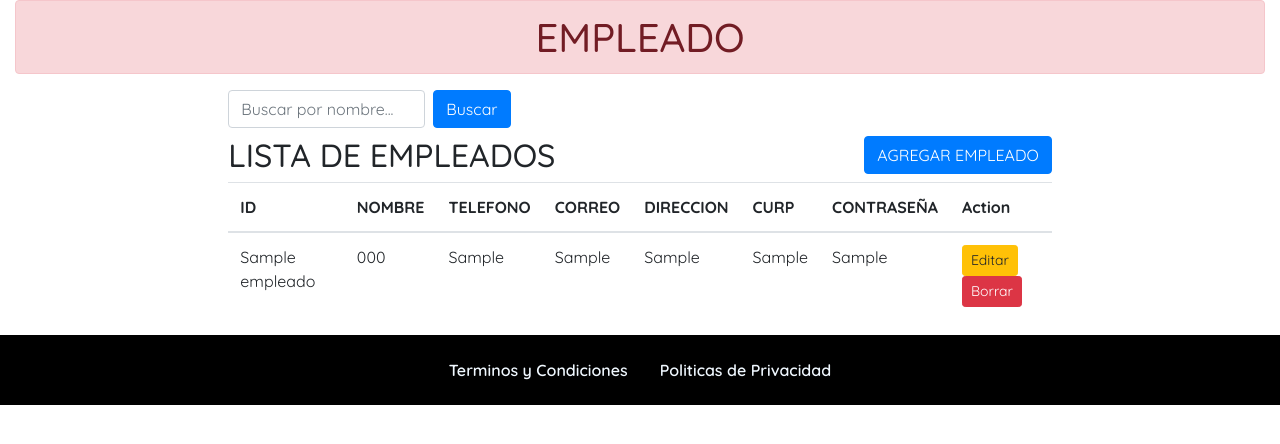
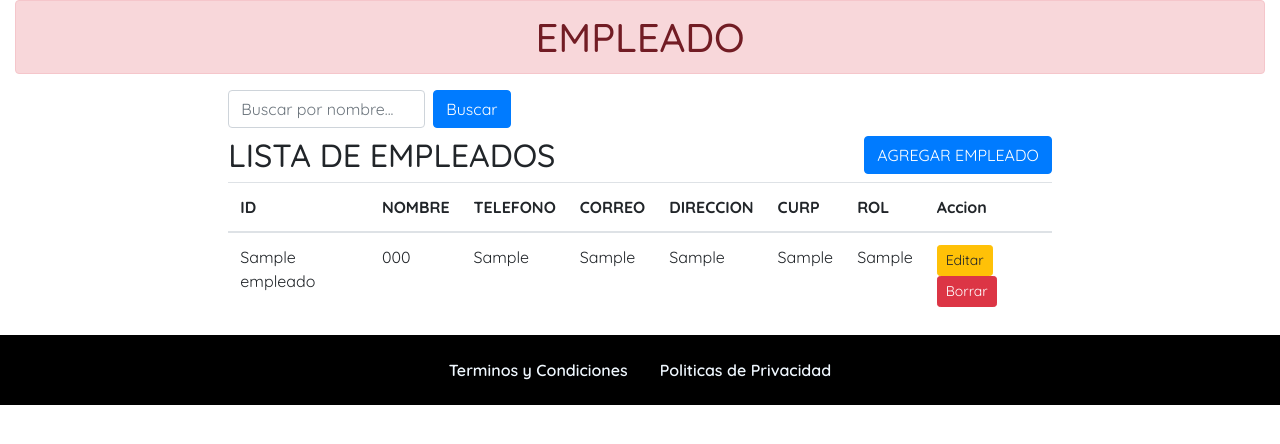
Before and after one commit to SantiagoAHS/SIPDH, a Flask app: page /empleado in a window 1280 px wide. Shown: the part 120-564 px from the top of the page. Run offline with Flask 3, Linux system fonts and the light colour scheme; tables that the repository leaves empty or names only in its code hold one stand-in row (values such as "Sample post"); some libraries are stand-ins or nearby versions.

Commit message:
02 version 1.1

```diff
--- a/app/app.py
+++ b/app/app.py
@@ -40,7 +40,7 @@ def login():
 
         # Consultar la base de datos para verificar las credenciales
         cur = mysql.connection.cursor()
-        cur.execute("SELECT id_empleado, nombre, contraseña, rol FROM empleado WHERE nombre = %s", (nombre_usuario,))
+        cur.execute("SELECT id_empleado, nombre, contraseña, rol FROM empleados WHERE nombre = %s", (nombre_usuario,))
         usuario = cur.fetchone()
         cur.close()
 
@@ -206,7 +206,7 @@ def empleado():
 
         # Consultar la base de datos para obtener los empleados que coincidan con el término de búsqueda
         cur = mysql.connection.cursor()
-        cur.execute("SELECT * FROM empleado WHERE nombre LIKE %s", ('%' + search_term + '%',))
+        cur.execute("SELECT * FROM empleados WHERE nombre LIKE %s", ('%' + search_term + '%',))
         data = cur.fetchall()
         cur.close()
 
@@ -214,7 +214,7 @@ def empleado():
 
     # Si la solicitud es GET, mostrar todos los empleados sin filtrar
     cur = mysql.connection.cursor()
-    cur.execute("SELECT * FROM empleado")
+    cur.execute("SELECT * FROM empleados")
     data = cur.fetchall()
     cur.close()
 
@@ -230,9 +230,10 @@ def insert_e():
         direccion= request.form['direccion']
         curp= request.form['curp']
         contraseña= request.form['contraseña']
+        rol=request.form['rol']
         cur = mysql.connection.cursor()
-        cur.execute("INSERT INTO empleado (nombre,telefono,correo,direccion,curp,contraseña) VALUES (%s, %s, %s, %s, %s, %s)",
-                    (nombre,telefono,correo,direccion,curp,contraseña))
+        cur.execute("INSERT INTO empleados (nombre,telefono,correo,direccion,curp,contraseña,rol) VALUES (%s, %s, %s, %s, %s, %s,%s)",
+                    (nombre,telefono,correo,direccion,curp,contraseña,rol))
         mysql.connection.commit()
         return redirect(url_for('empleado'))
 
@@ -240,7 +241,7 @@ def insert_e():
 def delete_e(id_data):
     flash("Record Has Been Deleted Successfully")
     cur = mysql.connection.cursor()
-    cur.execute("DELETE FROM empleado WHERE id_empleado=%s", (id_data,))
+    cur.execute("DELETE FROM empleados WHERE id_empleado=%s", (id_data,))
     mysql.connection.commit()
     return redirect(url_for('empleado'))
 
@@ -253,9 +254,10 @@ def update_e():
         direccion= request.form['direccion']
         curp= request.form['curp']
         contraseña= request.form['contraseña']
+        rol=request.form['rol']
         cur = mysql.connection.cursor()
-        cur.execute("UPDATE empleado SET nombre=%s,telefono=%s ,correo=%s,direccion=%s ,curp=%s ,contraseña=%s WHERE id_empleado=%s",
-                    (nombre,telefono,correo,direccion,curp,contraseña,id_data,))
+        cur.execute("UPDATE empleados SET nombre=%s,telefono=%s ,correo=%s,direccion=%s ,curp=%s ,contraseña=%s, rol=%s WHERE id_empleado=%s",
+                    (nombre,telefono,correo,direccion,curp,contraseña,rol,id_data,))
         flash("Data Updated Successfully")
         mysql.connection.commit()
         return redirect(url_for('empleado'))
@@ -269,7 +271,7 @@ def provedor():
 
         # Consultar la base de datos para obtener los proveedores que coincidan con el término de búsqueda
         cur = mysql.connection.cursor()
-        cur.execute("SELECT * FROM provedor WHERE nombre LIKE %s", ('%' + search_term + '%',))
+        cur.execute("SELECT * FROM proveedores WHERE nombre LIKE %s", ('%' + search_term + '%',))
         data = cur.fetchall()
         cur.close()
 
@@ -277,7 +279,7 @@ def provedor():
 
     # Si la solicitud es GET, mostrar todos los proveedores sin filtrar
     cur = mysql.connection.cursor()
-    cur.execute("SELECT * FROM provedor")
+    cur.execute("SELECT * FROM proveedores")
     data = cur.fetchall()
     cur.close()
 
@@ -288,12 +290,12 @@ def insert_pe():
     if request.method == "POST":
         flash("Data Inserted Successfully")
         nombre= request.form['nombre']
+        direccion= request.form['direccion']
         telefono= request.form['telefono']
         correo= request.form['correo']
-        direccion= request.form['direccion']
         cur = mysql.connection.cursor()
-        cur.execute("INSERT INTO provedor (nombre,telefono,correo,direccion) VALUES (%s, %s, %s, %s)",
-                    (nombre,telefono,correo,direccion))
+        cur.execute("INSERT INTO proveedores (nombre, direccion, telefono, correo) VALUES (%s, %s, %s, %s)",
+            (nombre, direccion, telefono, correo))
         mysql.connection.commit()
         return redirect(url_for('provedor'))
 
@@ -301,23 +303,23 @@ def insert_pe():
 def delete_pe(id_data):
     flash("Record Has Been Deleted Successfully")
     cur = mysql.connection.cursor()
-    cur.execute("DELETE FROM provedor WHERE id_provedor=%s", (id_data,))
+    cur.execute("DELETE FROM proveedores WHERE id_proveedor=%s", (id_data,))
     mysql.connection.commit()
     return redirect(url_for('provedor'))
 
-@app.route('/update_pe', methods= ['POST'])
+@app.route('/update_pe', methods=['POST'])
 def update_pe():
-        id_data= request.form['id_provedor']
-        nombre= request.form['nombre']
-        telefono= request.form['telefono']
-        correo= request.form['correo']
-        direccion = request.form['direccion']
-        cur = mysql.connection.cursor()
-        cur.execute("UPDATE provedor SET nombre=%s ,telefono=%s ,correo=%s, direccion=%s WHERE id_provedor=%s",
-                    (nombre,telefono,correo,direccion,id_data,))
-        flash("Data Updated Successfully")
-        mysql.connection.commit()
-        return redirect(url_for('provedor'))
+    id_data = request.form['id_proveedor']
+    nombre = request.form['nombre']
+    telefono = request.form['telefono']
+    correo = request.form['correo']
+    direccion = request.form['direccion']
+    cur = mysql.connection.cursor()
+    cur.execute("UPDATE proveedores SET nombre=%s, direccion=%s, telefono=%s, correo=%s WHERE id_proveedor=%s",
+                (nombre, direccion, telefono, correo, id_data,))
+    flash("Data Updated Successfully")
+    mysql.connection.commit()
+    return redirect(url_for('provedor'))
 
 #Categoria
 @app.route('/categoria', methods=['GET', 'POST'])
--- a/app/templates/administrador/categorias.html
+++ b/app/templates/administrador/categorias.html
@@ -222,7 +222,7 @@
 
                               <div class="form-group">
                                   <label>DESCRIPCION</label>
-                                  <input value="{{row.2}}" type="text" name="descripcion" class="form-control" id="exampleFormControlInput1" placeholder="INGRESA TELEFONO">
+                                  <input value="{{row.2}}" type="text" name="descripcion" class="form-control" id="exampleFormControlInput1" placeholder="INGRESA LA DESCRIPCION">
                               </div>
 
                               <button type="submit" class="btn btn-success mb-2">ACTUALIZAR</button>
--- a/app/templates/administrador/empleado.html
+++ b/app/templates/administrador/empleado.html
@@ -180,6 +180,11 @@
                             <input name="contraseña" type="text" class="form-control" id="exampleFormControlInput1" placeholder="INGRESA CONTRASEÑA">
                           </div>
 
+                          <div class="form-group">
+                            <label>ROL</label>
+                            <input name="rol" type="text" class="form-control" id="exampleFormControlInput1" placeholder="INGRESA ROL">
+                          </div>
+
                           <button type="submit" class="btn btn-primary mb-2">GUARDAR</button>
 
                       </form>
@@ -206,8 +211,8 @@
             <th scope="col">CORREO</th>
             <th scope="col">DIRECCION</th>
             <th scope="col">CURP</th>
-            <th scope="col">CONTRASEÑA</th>
-            <th scope="col">Action</th>
+            <th scope="col">ROL</th>
+            <th scope="col">Accion</th>
         </tr>
     </thead>
     <tbody>
@@ -219,7 +224,7 @@
         <td>{{row.3}}</td>
         <td>{{row.4}}</td>
         <td>{{row.5}}</td>
-        <td>{{row.6}}</td>
+        <td>{{row.7}}</td>
         <td>
             <a href="/update/{{row.0}}" class="btn btn-warning btn-sm" data-toggle="modal" data-target="#modaledit{{row.0}}">Editar</a>
             <a href="/delete_e/{{ row.0 }}" onclick="return confirm('Are Sure Want To Deleted ?')" class="btn btn-danger btn-sm">Borrar</a>
@@ -252,27 +257,32 @@
 
                               <div class="form-group">
                                   <label>TELEFONO</label>
-                                  <input value="{{row.2}}" type="text" name="telefono" class="form-control" id="exampleFormControlInput1" placeholder="INGRESA PRECIO">
+                                  <input value="{{row.2}}" type="text" name="telefono" class="form-control" id="exampleFormControlInput1" placeholder="INGRESA EL TELEFONO">
                               </div>
 
                               <div class="form-group">
                                   <label>CORREO</label>
-                                  <input value="{{row.3}}" name="correo" type="text" class="form-control" id="exampleFormControlInput1" placeholder="INGRESA CANTIDAD DE STOCK">
+                                  <input value="{{row.3}}" name="correo" type="text" class="form-control" id="exampleFormControlInput1" placeholder="INGRESA EL CORREO">
                                 </div>
 
                               <div class="form-group">
                                   <label>DIRECCION</label>
-                                  <input value="{{row.4}}" name="direccion" type="text" class="form-control" id="exampleFormControlInput1" placeholder="INGRESA DESCRIPCION">
+                                  <input value="{{row.4}}" name="direccion" type="text" class="form-control" id="exampleFormControlInput1" placeholder="INGRESA DIRECCION">
                                 </div>
 
                               <div class="form-group">
                                   <label>CURP</label>
-                                  <input value="{{row.5}}" name="curp" type="text" class="form-control" id="exampleFormControlInput1" placeholder="INGRESA LA CADOCIDAD">
+                                  <input value="{{row.5}}" name="curp" type="text" class="form-control" id="exampleFormControlInput1" placeholder="INGRESA EL CURP">
                                 </div>
 
                               <div class="form-group">
                                   <label>CONTRASEÑA</label>
-                                  <input value="{{row.6}}" name="contraseña" type="text" class="form-control" id="exampleFormControlInput1" placeholder="INGRESA LA ID DEL PROVEDOR">
+                                  <input value="{{row.6}}" name="contraseña" type="text" class="form-control" id="exampleFormControlInput1" placeholder="INGRESA LA CONTRAENIA">
+                                </div>
+
+                                <div class="form-group">
+                                  <label>ROL</label>
+                                  <input value="{{row.7}}" name="rol" type="text" class="form-control" id="exampleFormControlInput1" placeholder="INGRESA EL ROL">
                                 </div>
 
                               <button type="submit" class="btn btn-success mb-2">ACTUALIZAR</button>
--- a/app/templates/administrador/productos.html
+++ b/app/templates/administrador/productos.html
@@ -210,9 +210,9 @@
             <th scope="col">STOCK</th>
             <th scope="col">DESCRIPCION</th>
             <th scope="col">FECHA_CAD</th>
-            <th scope="col">ID_PROVEDOR</th>
-            <th scope="col">ID_CATEGORIA</th>
-            <th scope="col">Action</th>
+            <th scope="col">PROVEDOR</th>
+            <th scope="col">CATEGORIA</th>
+            <th scope="col">Accion</th>
         </tr>
     </thead>
     <tbody>
```
Also changed, not shown: app/templates/administrador/provedor.html (+18 -17 lines).
